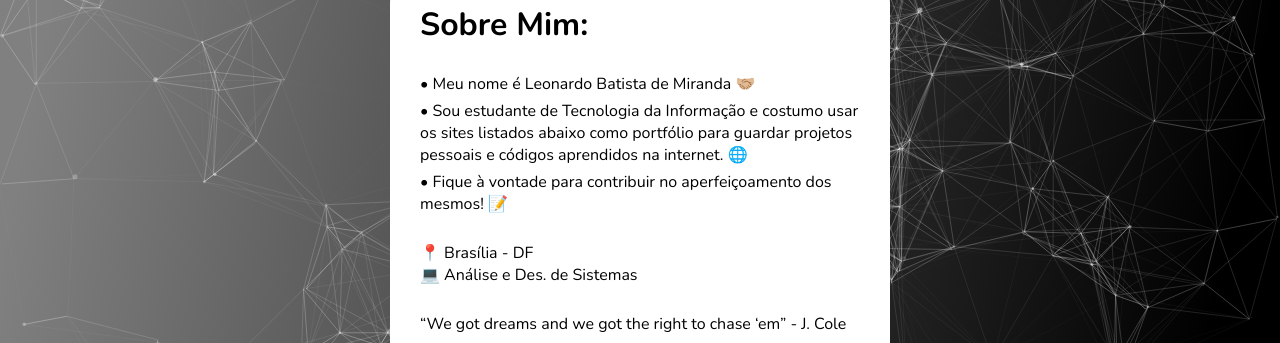
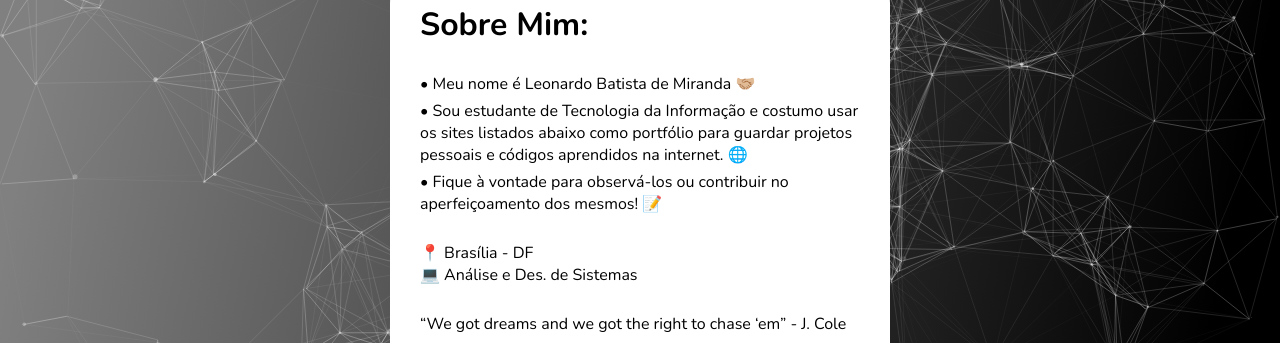
Before and after one commit to leonardo-bm/leonardo-bm.github.io, a plain HTML site: page index.html in a window 1280 px wide. Shown: the part 326-669 px from the top of the page. Drawn offline with nearby package versions, Linux system fonts and the light colour scheme; animation ran at ten frames a second.

Commit message:
:sparkles: Index melhorado

```diff
--- a/index.html
+++ b/index.html
@@ -31,7 +31,7 @@
             <h1>Sobre Mim:</h1><br>
             <p>• Meu nome é Leonardo Batista de Miranda 🤝🏼</p>
             <p>• Sou estudante de Tecnologia da Informação e costumo usar os sites listados abaixo como portfólio para guardar projetos pessoais e códigos aprendidos na internet. 🌐</p>
-            <p>• Fique à vontade para contribuir no aperfeiçoamento dos mesmos! 📝</p><br>
+            <p>• Fique à vontade para observá-los ou contribuir no aperfeiçoamento dos mesmos! 📝</p><br>
             📍 Brasília - DF<br>
             💻 Análise e Des. de Sistemas<br><br>
             <p>“We got dreams and we got the right to chase ‘em” - J. Cole</p>
```
